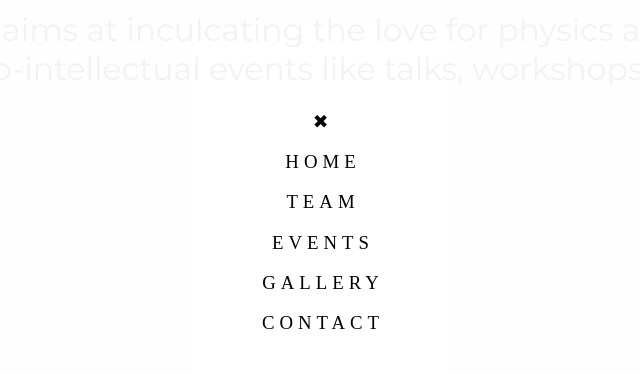
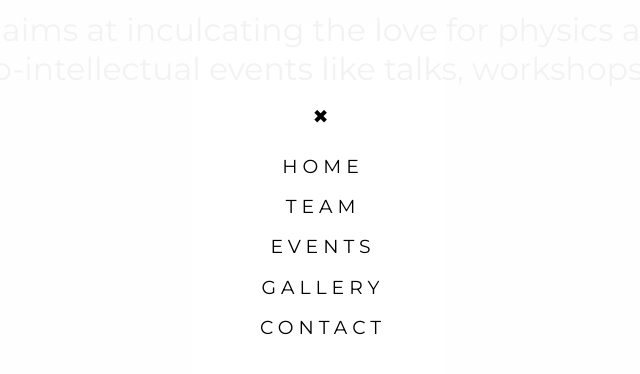
Before and after one commit to adithyarao3103/Physics-Club-Website-Trial, a Jekyll site: the page built from index.html, in a window 1280 px wide. Shown: the part 232-606 px from the top of the page, without its empty margins (317-957 px from the left). Built offline with Jekyll 4.4.1, drawn with Linux system fonts in a browser that asks for light colours; some web fonts are replaced.

Commit message:
Update fixed.css

```diff
--- a/assets/css/fixed.css
+++ b/assets/css/fixed.css
@@ -27,20 +27,24 @@
 #menuholder> button{
 	width: 200px;
 	font-size: calc(6px + 1vw);
-	font-family: BioRhyme;
+	font-family: Montserrat;
 	letter-spacing: 5px;
 	line-height: 1.5;
 	color: black;
 	border: 0px;
 	background-color: transparent;
 	transition: all 0.5s;
+	mix-blend-mode: difference;
 }
 
 #menuholder >button:hover{
-	background-image: linear-gradient(-45deg, white, black);
+background: rgb(255,255,255);
+background: linear-gradient(148deg, rgba(255,255,255,1) 50%, rgba(0,0,0,1) 50%);
 }
 
 .close{
+	width: 50px;
+	height: 50px;
 	border-radius: 50%;
 	border: 0px;
 	border: 2px solid white;
@@ -48,5 +52,6 @@
 }
 
 .closehover{
-	background-image: linear-gradient(-45deg, white, black);
+background: rgb(255,255,255);
+background: linear-gradient(148deg, rgba(255,255,255,1) 50%, rgba(0,0,0,1) 50%);
 }
```
